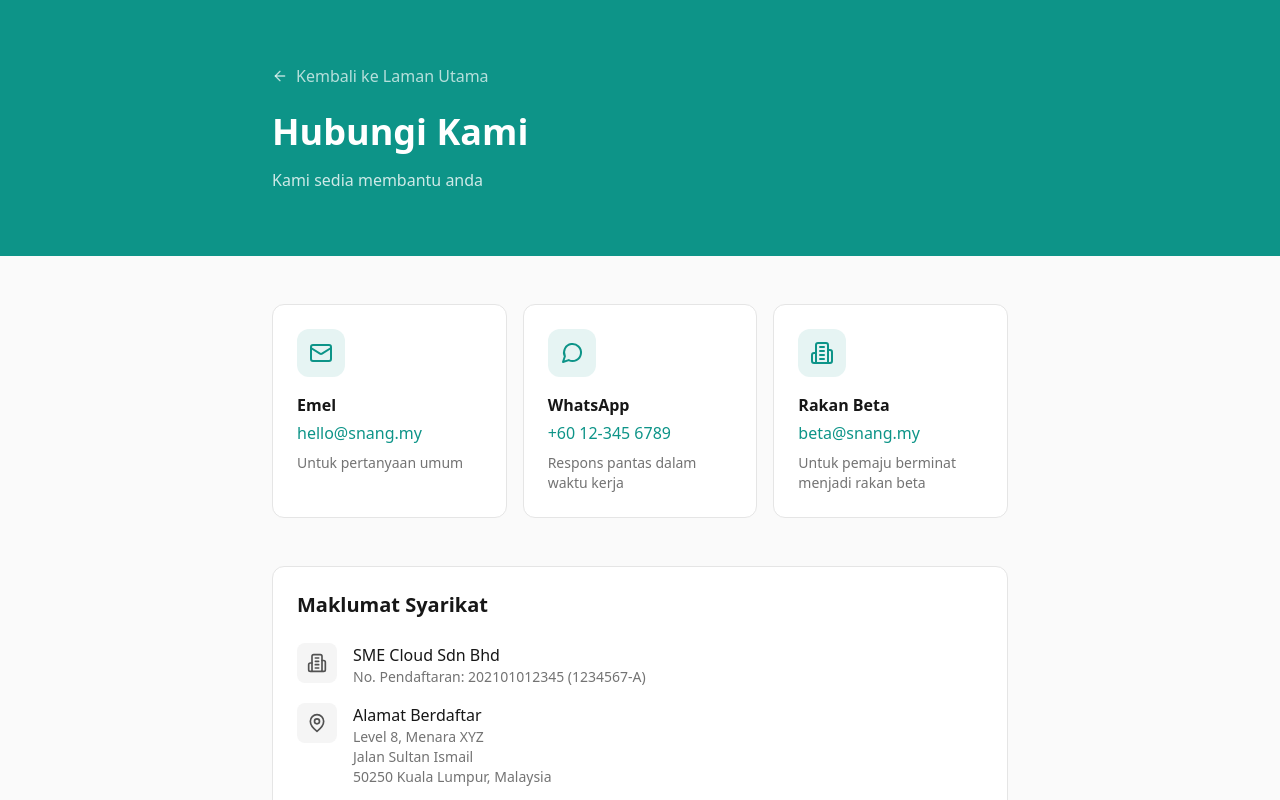
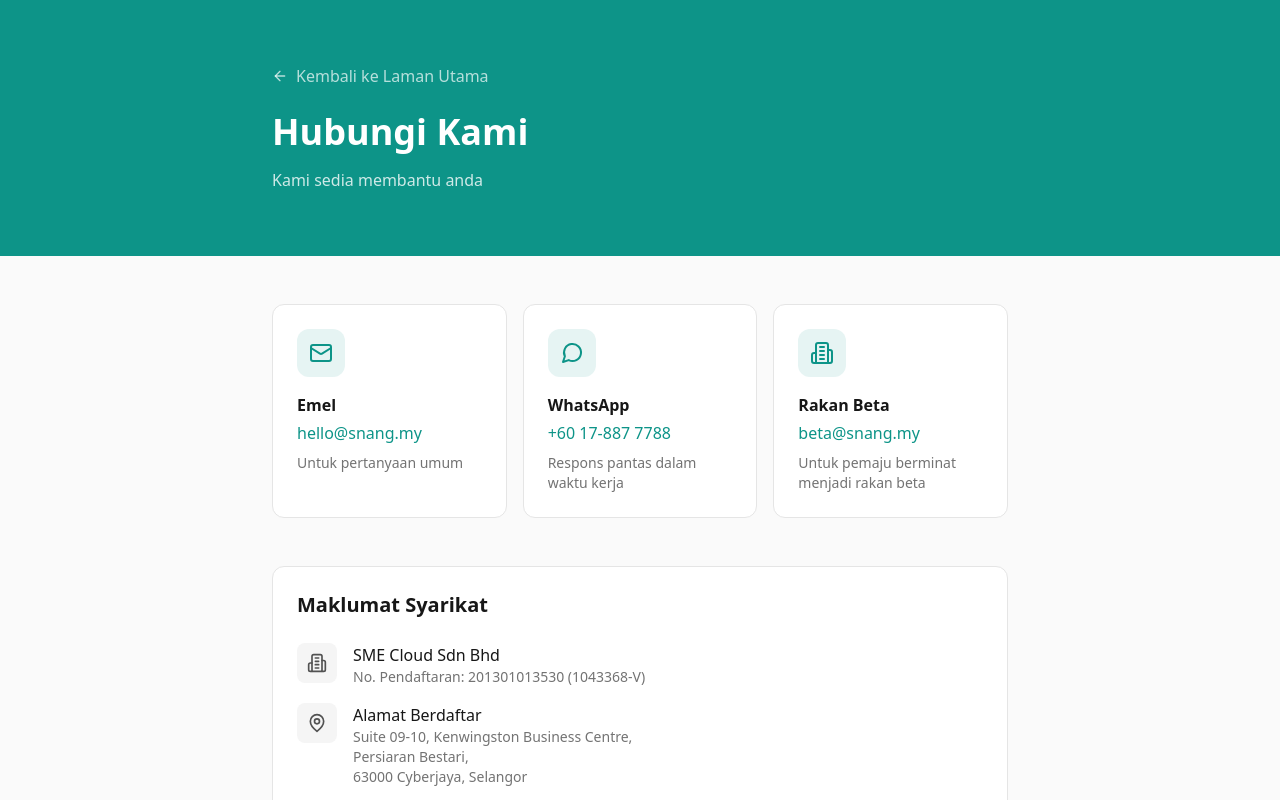
Before and after one commit to fidos777/mortgage-flow-demo, a Next.js app: page /hubungi-kami in a window 1280 px wide. Shown: the top 800 px of the page. Built offline with nearby package versions, Linux system fonts and the light colour scheme.

Commit message:
update: BM tagline and hubungi-kami company details

```diff
--- a/app/components/hero/hero-data.ts
+++ b/app/components/hero/hero-data.ts
@@ -142,7 +142,7 @@ export const CHAOS_ROTATIONS = [-8, 5, -4, 7, -10, 3, -6, 9, -5]
    ═══════════════════════════════════════════ */
 export const COPY: Record<Locale, LocaleCopy> = {
   bm: {
-    pill: 'Kawalan Penukaran LPPSA untuk Pemaju',
+    pill: 'Kawalan Permohonan dan Kelulusan LPPSA untuk Pemaju',
     headline1: 'LPPSA Tak Sepatutnya',
     headline2: 'Perlahankan Jualan Anda.',
     actors: [
--- a/app/hubungi-kami/page.tsx
+++ b/app/hubungi-kami/page.tsx
@@ -22,8 +22,8 @@ export default function HubungiKamiPage() {
     {
       icon: <MessageCircle className="w-6 h-6" />,
       title: 'WhatsApp',
-      value: '+60 12-345 6789',
-      href: 'https://wa.me/60123456789',
+      value: '+60 17-887 7788',
+      href: 'https://wa.me/60178877788',
       description: 'Respons pantas dalam waktu kerja',
     },
     {
@@ -87,7 +87,7 @@ export default function HubungiKamiPage() {
               </div>
               <div>
                 <p className="font-medium text-neutral-900">SME Cloud Sdn Bhd</p>
-                <p className="text-sm text-neutral-500">No. Pendaftaran: 202101012345 (1234567-A)</p>
+                <p className="text-sm text-neutral-500">No. Pendaftaran: 201301013530 (1043368-V)</p>
               </div>
             </div>
 
@@ -98,9 +98,9 @@ export default function HubungiKamiPage() {
               <div>
                 <p className="font-medium text-neutral-900">Alamat Berdaftar</p>
                 <p className="text-sm text-neutral-500">
-                  Level 8, Menara XYZ<br />
-                  Jalan Sultan Ismail<br />
-                  50250 Kuala Lumpur, Malaysia
+                  Suite 09-10, Kenwingston Business Centre,<br />
+                  Persiaran Bestari,<br />
+                  63000 Cyberjaya, Selangor
                 </p>
               </div>
             </div>
```
